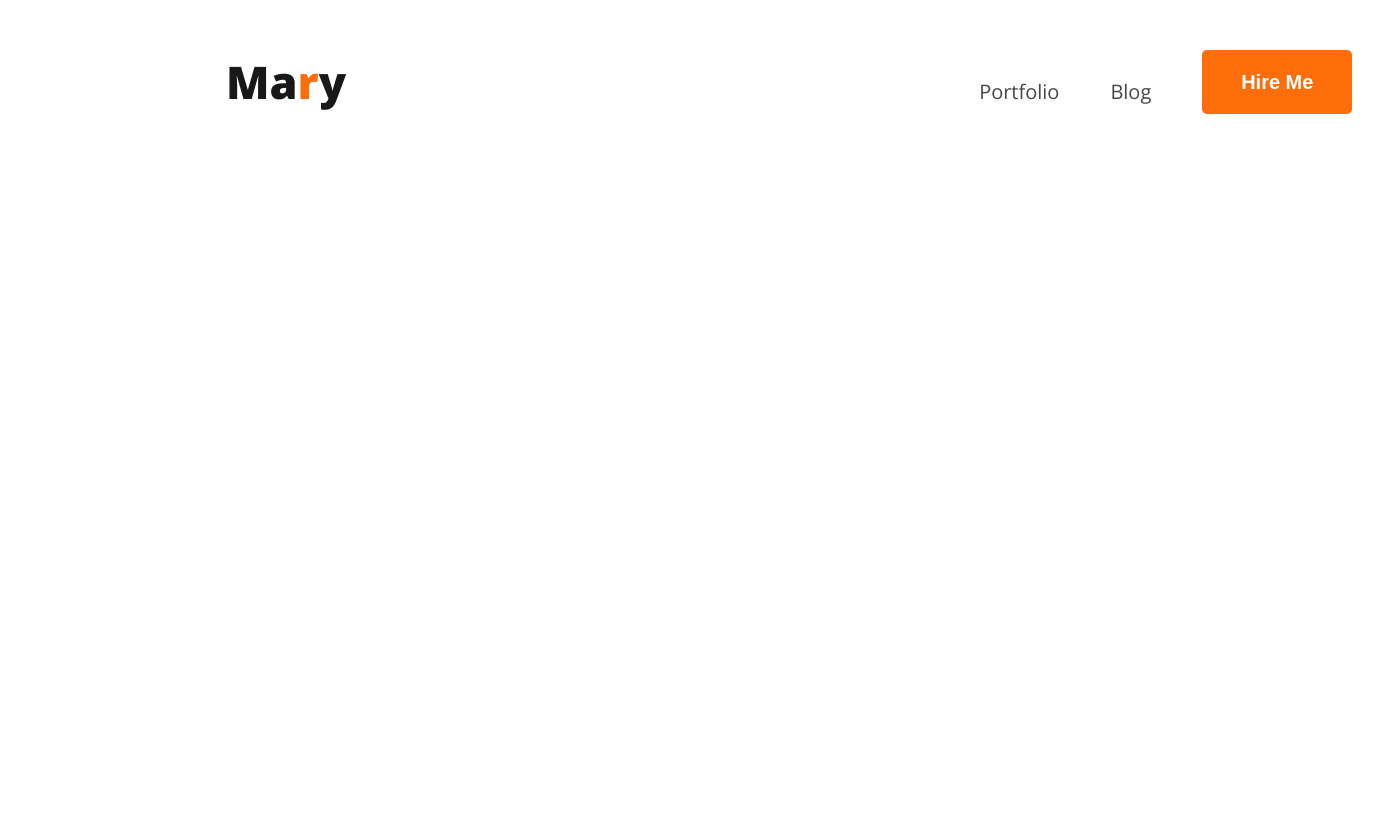
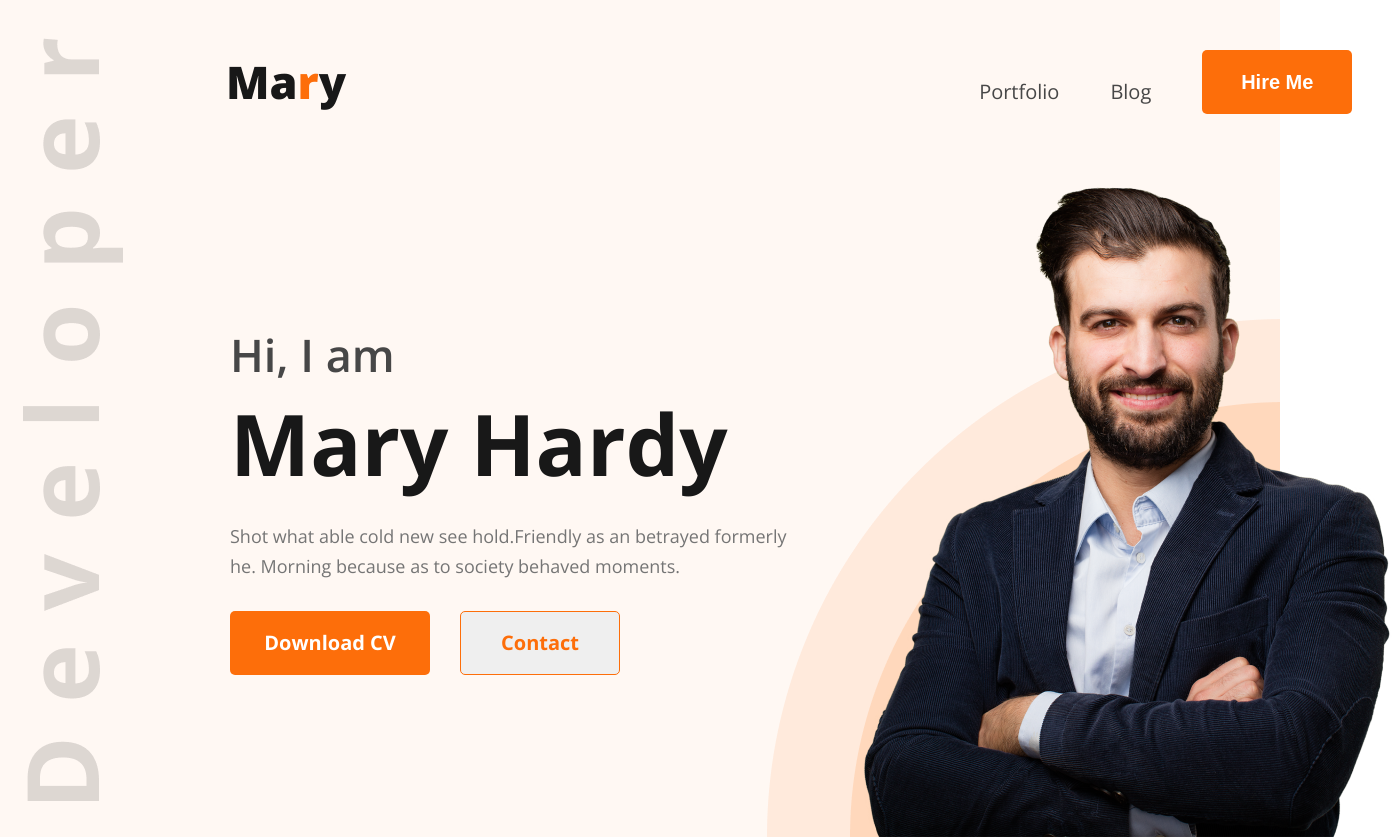
Before and after one commit to samiul-ahm/test, a plain HTML site: page index.html in a window 1280 px wide. Shown: the whole page, 1399 px wide, since content can reach past the window. Before the commit the page ends 800 px from the top, so only its background shows below. Drawn offline with nearby package versions, Linux system fonts and the light colour scheme.

Commit message:
Heor section added

```diff
--- a/CSS/main.css
+++ b/CSS/main.css
@@ -13,6 +13,39 @@
   --Dark-02: #474747;
   --Dark-03: #757575;
   --White-Color: #fff;
+}
+
+body {
+  font-family: "Open Sans", serif;
+  line-height: 1.5;
+}
+
+header {
+  background: #fff8f3;
+  background-image: url("/images/developer.png"), url("/images/header_bg.png");
+  background-repeat: no-repeat;
+  background-position: left top, right bottom;
+  background-position: 23px 38px, 767px 319px;
+  /* border: 1px solid red; */
+}
+
+.header-title {
+  color: var(--Dark-01, #181818);
+  font-size: 45px;
+  font-style: normal;
+  font-weight: 800;
+  line-height: normal;
+  margin-top: 51px;
+  margin-left: 226px;
+}
+
+header span {
+  color: var(--ORANGE);
+  font-family: "Open Sans";
+  font-size: 45px;
+  font-style: normal;
+  font-weight: 800;
+  line-height: normal;
 }
 
 .primary-btn {
@@ -31,34 +64,49 @@
   border: none;
 }
 
-body {
-  font-family: "Open Sans", serif;
-  line-height: 1.5;
+.secondary-btn {
+  width: 200px;
+  height: 64px;
+  flex-shrink: 0;
+  border-radius: 5px;
+  background: #fd6e0a;
+  color: var(--White-Color, #fff);
+  text-align: center;
+  font-family: "Open Sans";
+  font-size: 20px;
+  font-style: normal;
+  font-weight: 700;
+  line-height: normal;
+  border: none;
 }
 
-header span {
-  color: var(--ORANGE);
+.tartiary-btn {
+  width: 160px;
+  height: 64px;
+  border-radius: 5px;
+  border: 1px solid #fd6e0a;
+  color: #fd6e0a;
+  text-align: center;
   font-family: "Open Sans";
-  font-size: 45px;
+  font-size: 20px;
   font-style: normal;
-  font-weight: 800;
+  font-weight: 700;
   line-height: normal;
+}
+
+.hero-first-btn {
+  margin-right: 30px;
+}
+
+.hero-btn {
+  display: flex;
 }
 
 nav {
   display: flex;
   /* border: 1px solid red; */
   justify-content: space-around;
-}
-
-.header-title {
-  color: var(--Dark-01, #181818);
-  font-size: 45px;
-  font-style: normal;
-  font-weight: 800;
-  line-height: normal;
-  margin-top: 51px;
-  margin-left: 226px;
+  margin-bottom: 47px;
 }
 
 nav ul {
@@ -80,3 +128,49 @@ nav ul li {
   font-weight: 400;
   line-height: normal;
 }
+
+/* hero section */
+
+.hero {
+  display: flex;
+  align-items: center;
+  /* border: 1px solid purple; */
+}
+
+.hero-container {
+  margin-left: 230px;
+}
+
+.hero-greetings {
+  color: var(--Dark-02, #474747);
+  font-family: "Open Sans";
+  font-size: 45px;
+  font-style: normal;
+  font-weight: 600;
+  line-height: normal;
+}
+
+.hero-title {
+  color: var(--Dark-01, #181818);
+  font-family: "Open Sans";
+  font-size: 85px;
+  font-style: normal;
+  font-weight: 700;
+  line-height: normal;
+  margin-bottom: 20px;
+}
+
+.hero-description {
+  color: var(--Dark-03, #757575);
+  font-family: "Open Sans";
+  font-size: 18px;
+  font-style: normal;
+  font-weight: 400;
+  line-height: 30px; /* 166.667% */
+  margin-bottom: 30px;
+  min-width: 585px;
+}
+
+.hero-image {
+  margin-right: 161px 38px 0 978px;
+}
--- a/index.html
+++ b/index.html
@@ -16,6 +16,21 @@
         </ul>
         <button class="primary-btn">Hire Me</button>
       </nav>
+      <section class="hero">
+        <div class="hero-container">
+          <div class="hero-greetings">Hi, I am</div>
+          <div class="hero-title">Mary Hardy</div>
+          <div class="hero-description">
+            Shot what able cold new see hold.Friendly as an betrayed formerly
+            he. Morning because as to society behaved moments.
+          </div>
+        <div class="hero-btn">
+          <div><button class="secondary-btn hero-first-btn">Download CV</button></div>
+          <div><button class="tartiary-btn hero-second-btn">Contact</button></div>
+        </div>
+        </div>
+        <img src="/images/hardy.png" alt="Mary hardy" class="hero-image" />
+      </section>
     </header>
     <main></main>
     <footer></footer>
```
